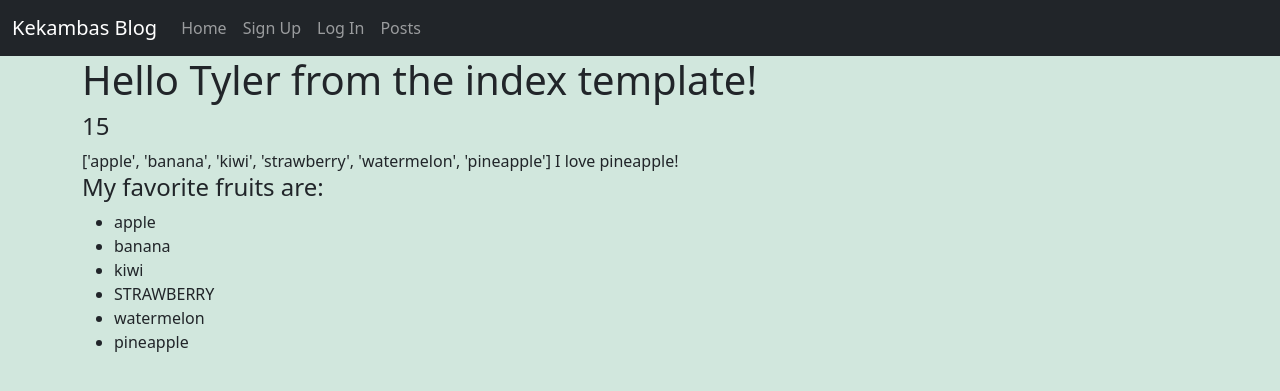
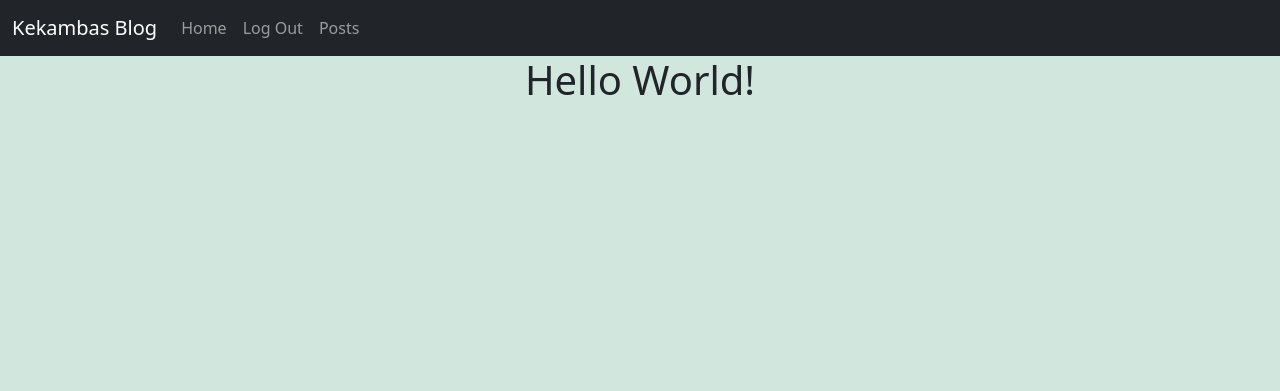
Before and after one commit to TyMiller13/w5_flask_blog, a Flask app: page / in a window 1280 px wide. Shown: the top 391 px of the page. Run offline with Flask 3, Linux system fonts and the light colour scheme; the visitor is signed in with stand-in values (Sample User, id 1).

Commit message:
created log in and logout

```diff
--- a/app/models.py
+++ b/app/models.py
@@ -20,6 +20,9 @@ class User(db.Model, UserMixin):
     def __repr__(self):
         return f"<User {self.id} | {self.username}>"
 
+    def check_password(self, password_guess):
+        return check_password_hash(self.password, password_guess)
+
 @login.user_loader
 def load_user(user_id):
     return User.query.get(user_id)
--- a/app/routes.py
+++ b/app/routes.py
@@ -1,5 +1,6 @@
 from app import app
 from flask import render_template, redirect, url_for, flash
+from flask_login import login_user, logout_user
 from app.forms import SignUpForm, LoginForm
 from app.models import User
 
@@ -48,4 +49,26 @@ def signup():
 @app.route('/login', methods = ['GET', 'POST'])
 def login():
     form = LoginForm()
+    if form.validate_on_submit():
+        #get the username and password from form
+        username = form.username.data
+        password = form.password.data
+        print(username, password)
+        # Query the user table to check if there is a user with that username
+        user = User.query.filter_by(username=username).first()
+        #Check if there is a user and that the password is correct
+        if user is not None and user.check_password(password):
+            #log the user in
+            login_user(user)
+            flash(f"{user.username} is now logged in", "warning")
+            return redirect(url_for('index'))
+        else:
+            flash(f"Incorrect username and/or password", "danger")
+            return redirect(url_for('login'))
     return render_template('login.html', form=form)
+
+@app.route('/logout')
+def logout():
+    logout_user()
+    flash(f"You have been logged out", "warning")
+    return redirect(url_for('index'))
--- a/app/templates/index.html
+++ b/app/templates/index.html
@@ -3,22 +3,11 @@
 {% block title %} Home {% endblock %}
 
 {% block content %}
+    {% if current_user.is_autheticated %}
+    <h1 class="text-center">Welcome Back, {{current_user}}! </h1>
+    {% else %}
+    <h1 class="text-center">Hello World!</h1>
+    {% endif %}
 
-    <h1>Hello {{name}} from the index template!</h1>
-    <h4>{{ 10 + 5 }}</h4>
-
-    {{fruits}}
-
-    I love {{fruits[5]}}!
-    <h4>My favorite fruits are:</h4>
-    <ul>
-        {% for f in fruits%}
-            {% if f[-1] == 'y' %}
-                <li>{{ f.upper()}}</li>
-            {% else %}
-                <li>{{ f.lower() }}</li>
-            {% endif %}
-        {% endfor %}
-    </ul>
 
 {% endblock content%}
--- a/app/templates/nav.html
+++ b/app/templates/nav.html
@@ -7,9 +7,13 @@
       <div class="collapse navbar-collapse" id="navbarNavAltMarkup">
         <div class="navbar-nav">
           <a class="nav-link" href="/">Home</a>
+          {% if current_user.is_authenticated %}
+          <a class="nav-link" href="/logout">Log Out</a>
+          <a class="nav-link" href="/posts">Posts</a>
+          {% else %}
           <a class="nav-link" href="/signup">Sign Up</a>
           <a class="nav-link" href="/login">Log In</a>
-          <a class="nav-link" href="/posts">Posts</a>
+          {% endif %}
         </div>
       </div>
     </div>
```
